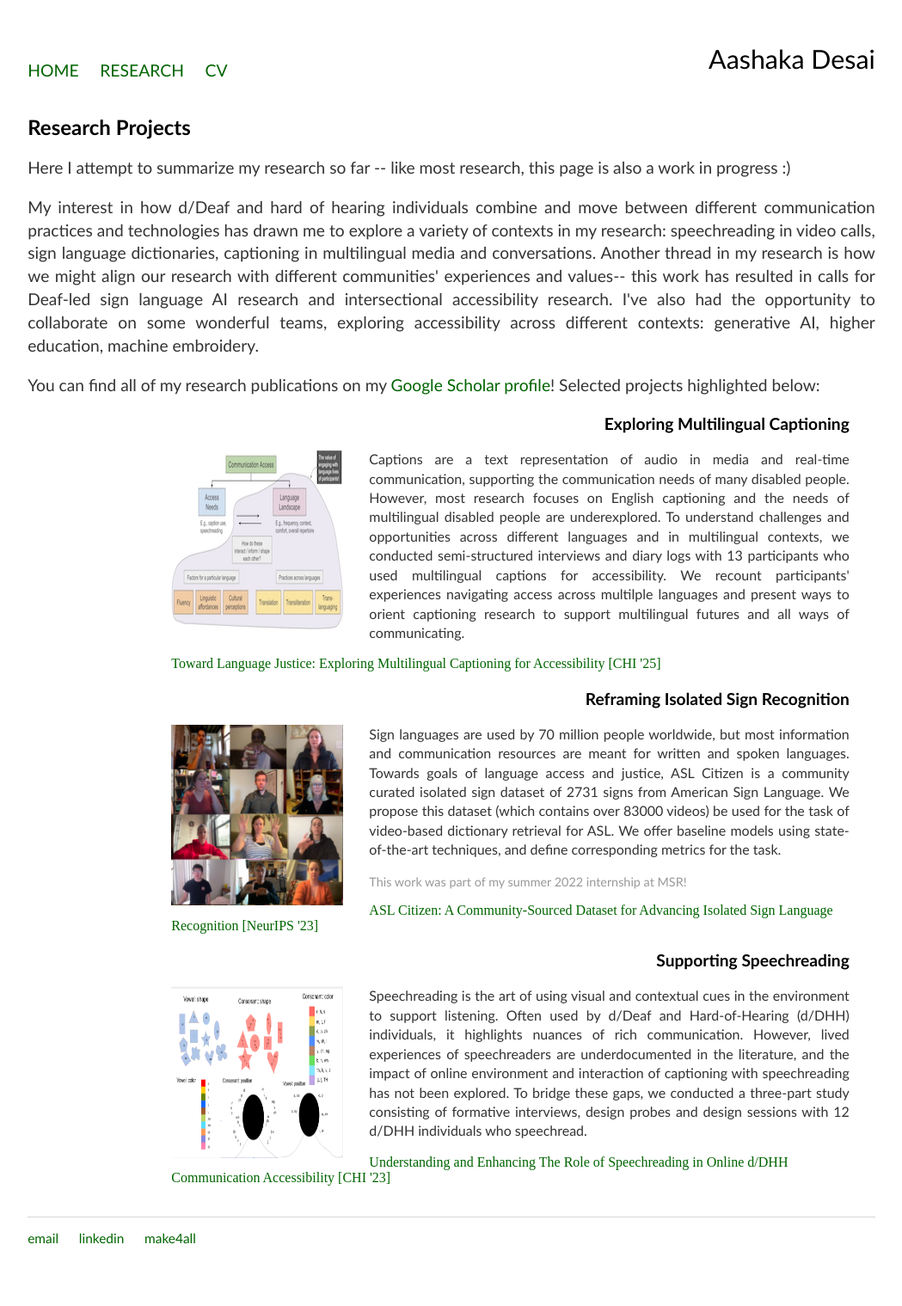
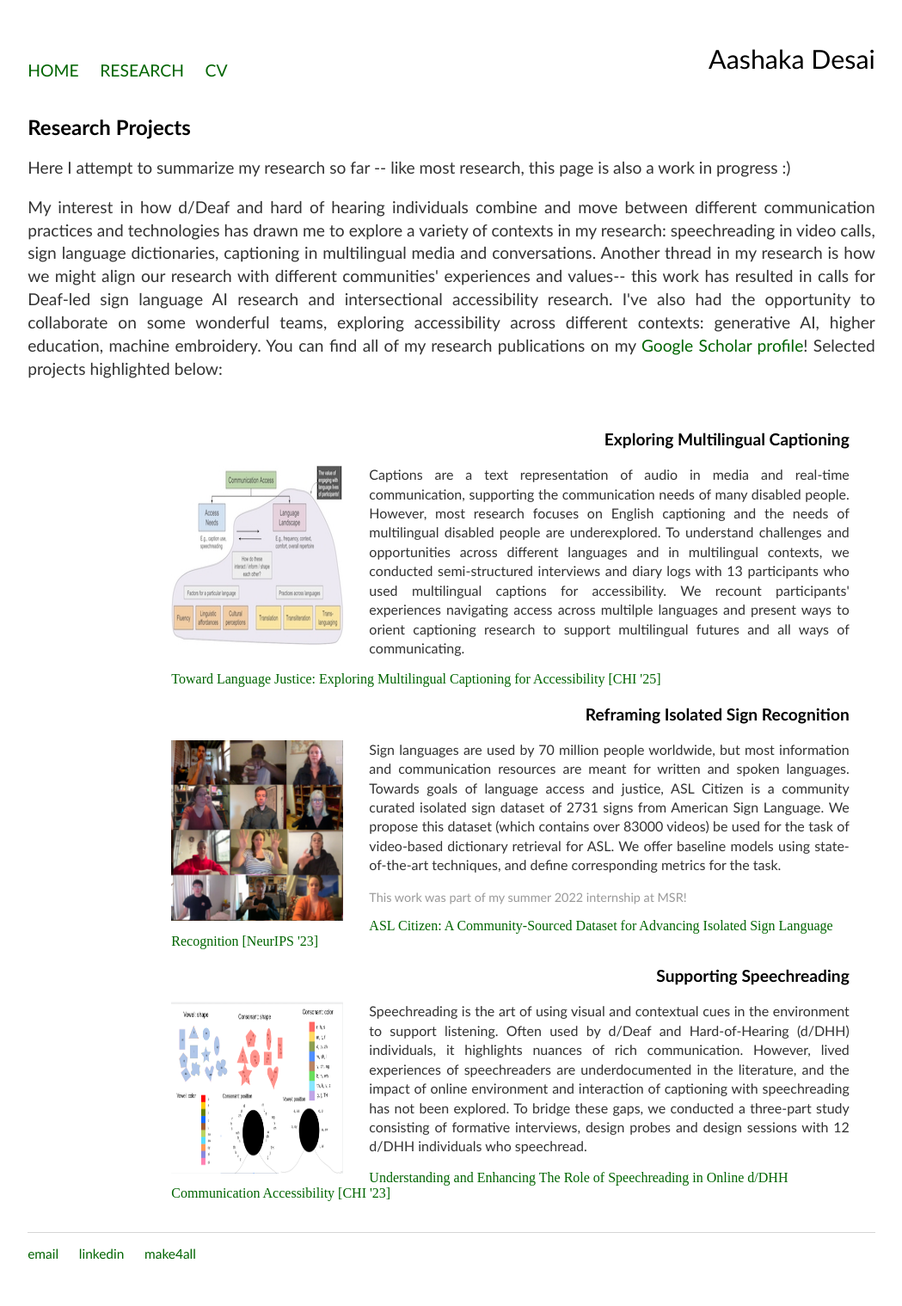
Before and after one commit to aashakadesai/aashakadesai.github.io, a Jekyll site: the page built from research/index.html, in a window 1280 px wide. Shown: the whole page at 86% size, without its empty margins (115-1164 px from the left). Built offline with Jekyll 4.4.1, drawn with Linux system fonts in a browser that asks for light colours.

```diff
--- a/research/index.html
+++ b/research/index.html
@@ -9,9 +9,8 @@ title: Aashaka Desai, Research
 
 <p>My interest in how d/Deaf and hard of hearing individuals combine and move between different communication practices and technologies has drawn me to explore a variety of contexts in my research: speechreading in video calls, sign language dictionaries, captioning in multilingual media and conversations.
 Another thread in my research is how we might align our research with different communities' experiences and values-- this work has resulted in calls for Deaf-led sign language AI research and intersectional accessibility research.
-I've also had the opportunity to collaborate on some wonderful teams, exploring accessibility across different contexts: generative AI, higher education, machine embroidery. </p>
-
-<p>You can find all of my research publications on my <a href="https://scholar.google.com/citations?user=LUyXRPgAAAAJ&hl=en">Google Scholar profile</a>! Selected projects highlighted below:</p>
+I've also had the opportunity to collaborate on some wonderful teams, exploring accessibility across different contexts: generative AI, higher education, machine embroidery. You can find all of my research publications on my <a href="https://scholar.google.com/citations?user=LUyXRPgAAAAJ&hl=en">Google Scholar profile</a>! Selected projects highlighted below:</p>
+<br class="cb">
 </div>
 <div class="blurb" style="width:80%;margin-right:30px;margin-left:auto;">
   <h3 style="font-size:1.2em;clear:both;">Exploring Multilingual Captioning</h3>
```
